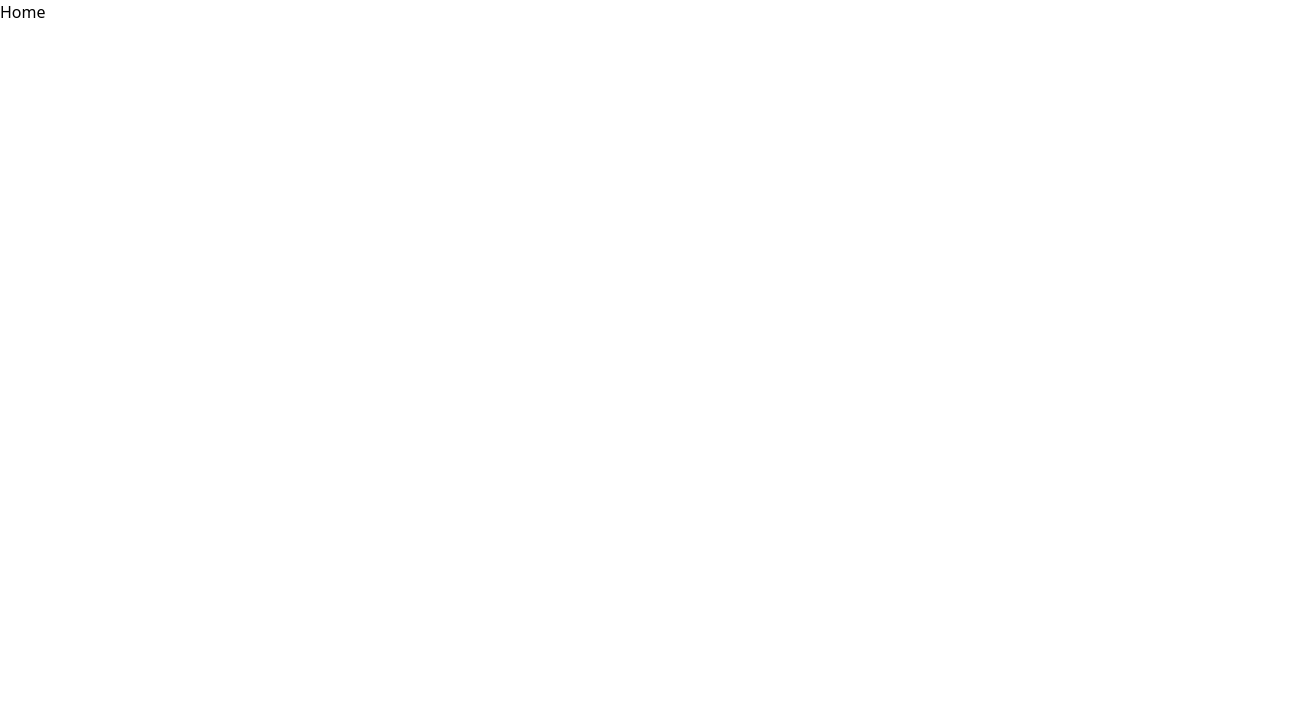
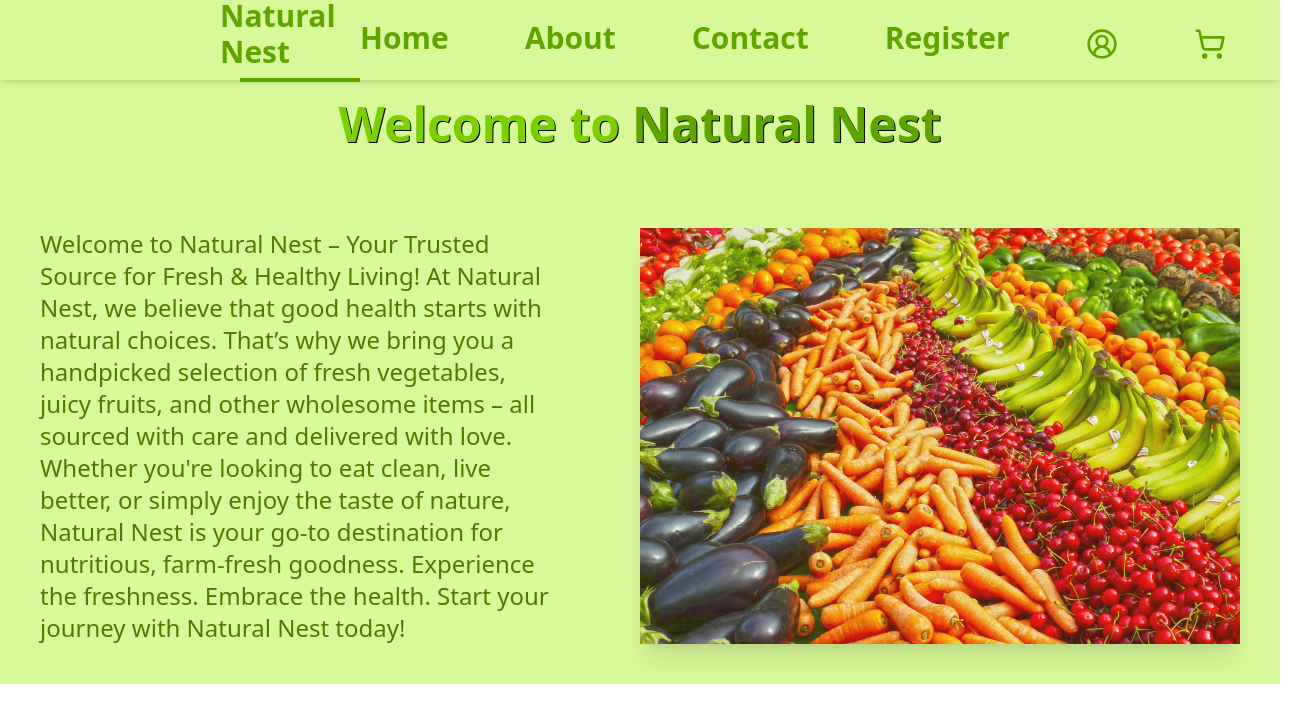
Before and after one commit to Vasanthkumar12/nature-nest, a React (Vite) app in the folder natural-nest/: page /home in a window 1280 px wide. Shown: the top 722 px of the page, 1306 px wide, since content can reach past the window. Built offline with nearby package versions, Linux system fonts and the light colour scheme.

Commit message:
changed the Theme of our site

```diff
--- a/natural-nest/src/components/NavBar.jsx
+++ b/natural-nest/src/components/NavBar.jsx
@@ -5,14 +5,14 @@ import { CircleUserRound, ShoppingCart } from 'lucide-react';
 
 export const NavBar = () => {
   return (
-    <div className="bg-lime-600 h-20 p-3 pl-5 pr-5 text-white font-sans text-2xl flex justify-between items-center sticky top-0 z-50 shadow-md">
+    <div className="bg-lime-200 h-20 p-3 pl-5 pr-5 text-lime-600 font-sans text-2xl flex justify-between items-center sticky top-0 z-50 shadow-md">
       <div>
-        <h1 className="text-white font-cursive">Natural Nest</h1>
-        <div className="w-30 h-0.5 bg-white ml-2 mt-2"></div>
+        <h1 className="text-lime-600 font-cursive font-bold text-3xl ml-50">Natural Nest</h1>
+        <div className="w-30 h-1 bg-lime-600 ml-5 mt-2 ml-55"></div>
       </div>
 
       {/* Desktop and larger screens */}
-      <div className="hidden md:flex space-x-6 text-white">
+      <div className="hidden md:flex space-x-19  font-bold text-3xl text-lime-600" >
         <NavLink to="/">
           Home
         </NavLink>
@@ -26,10 +26,10 @@ export const NavBar = () => {
           Register
         </NavLink>
         <NavLink  to='/profile'>
-            <CircleUserRound className="h-8 w-8" />
+            <CircleUserRound className="h-8 w-8 mt-2" />
         </NavLink>
         <NavLink  to='/profile'>
-            <ShoppingCart className="h-8 w-8" />
+            <ShoppingCart className="h-8 w-8 mr-20 mt-2" />
         </NavLink>
       </div>
 
--- a/natural-nest/src/components/products/DisplayProducts.jsx
+++ b/natural-nest/src/components/products/DisplayProducts.jsx
@@ -24,22 +24,26 @@ export const DisplayProducts = () => {
 
   const result = (filteredResult.length > 0) ? filteredResult : products
 
+  const addCart = () => {
+
+  }
+
   return (
     <>
-      <h1 className="text-3xl text-center mt-5 mb-10">Fresh Vegetables</h1>
+      <h1 className="text-3xl text-lime-600 font-bold text-center mt-5 mb-10">Fresh Vegetables</h1>
 
       <div className="flex justify-center mb-10">
         <div className="bg-white flex items-center rounded-full overflow-hidden shadow-md">
           <FaSearch
             onClick={ (e) => searchRef.current.focus() }
-            className="mx-3 text-green-600 cursor-pointer"
+            className="mx-3 text-lime-600 cursor-pointer"
           />
           <input
             type="search"
             ref={searchRef}
             onChange={(e) => setFilterByName(e.target.value)}
             placeholder="Search Products..."
-            className="p-2 pr-4 w-64 text-green-700 outline-none"
+            className="p-2 pr-4 w-64 text-lime-600 outline-none"
           />
         </div>
 
@@ -59,13 +63,13 @@ export const DisplayProducts = () => {
                 className="h-48 w-full object-cover shadow-lg ring-2 ring-green-500 shadow-yellow-800/50 transition-transform duration-500 ease-in-out hover:scale-110"
               />
             </div>
-            <h3 className="pt-5 pl-3 font-semibold text-lg text-green-700">{product.product_name}</h3>
-            <p className="pt-3 pl-3 text-green-700">{product.quantity}</p>
-            <p className="pt-4 pl-3 tracking-tight">
-              <span className="text-2xl font-bold text-green-700">&#8377;{product.price}</span>{" "}
-              <strike className="text-green-500">&#8377;{product.strikeoutPrice}</strike>
+            <h3 className="pt-5 pl-3 font-semibold text-2xl text-black">{product.product_name}</h3>
+            <p className="pt-1 pl-3 text-[20px] text-green-700">{product.quantity}</p>
+            <p className="pt-1 pl-3 tracking-tight">
+              <span className="text-2xl font-bold text-lime-600">&#8377;{product.price}</span>{" "}
+              <strike className="text-lime-600">&#8377;{product.strikeoutPrice}</strike>
             </p>
-            <button className="mt-5 p-2 text-white bg-green-500 border-2 border-green-500 font-bold hover:bg-green-600 rounded-md cursor-pointer">
+            <button onClick={addCart} className="mt-2 p-2 pt-1 text-lime-600 text-2xl bg-lime-200 border-2 border-lime-200 font-bold hover:bg-lime-500 hover:text-lime-200 rounded-md cursor-pointer">
               Add to Cart
             </button>
           </div>
--- a/natural-nest/src/components/products/Products.jsx
+++ b/natural-nest/src/components/products/Products.jsx
@@ -16,13 +16,13 @@ export const Products = () => {
     return (
       <>
         { errorsList.length > 0 ? (
-          <div className='flex justify-center items:center text-4xl pt-40 bg-lime-600 h-110 text-white'>
+          <div className='flex justify-center items:center text-4xl pt-40 bg-lime-400 h-110 text-white'>
             { errorsList }
           </div>) : (
           loading ? (
-            <div className='flex justify-center items:center text-4xl pt-40 bg-lime-600 h-110 text-white'>Fetching Products...</div>
+            <div className='flex justify-center items:center text-4xl pt-40 bg-lime-400 h-110 text-white'>Fetching Products...</div>
           ) : (
-            <div className="bg-lime-600 p-3 pl-5 pr-5 text-white font-sans">
+            <div className="bg-lime-200 p-3 pl-5 pr-5 text-white font-sans">
                 <DisplayProducts />
             </div>
             )
--- a/natural-nest/src/pages/Home.jsx
+++ b/natural-nest/src/pages/Home.jsx
@@ -1,7 +1,27 @@
 import React from 'react'
+import { NavBar } from '../components/NavBar';
 
 export const Home = () => {
   return (
-    <div>Home</div>
+    <div className=''>
+      <NavBar />
+      <div className='bg-lime-200 pt-5 text-center'>
+        <h1 className="text-3xl text-lime-500 sm:text-5xl md:text-6xl lg:text-5xl font-bold  drop-shadow-[1px_1px_0px_black] font-sans ">
+          Welcome to
+          <span className="pl-3 text-lime-600">
+          Natural Nest
+          </span>
+        </h1>
+      </div>
+
+      <div className='bg-lime-200 p-10 grid grid-cols-2'>
+        <div className='mt-10 mr-20'>
+          <p className='text-2xl text-lime-700'>Welcome to Natural Nest – Your Trusted Source for Fresh & Healthy Living! At Natural Nest, we believe that good health starts with natural choices. That’s why we bring you a handpicked selection of fresh vegetables, juicy fruits, and other wholesome items – all sourced with care and delivered with love. Whether you're looking to eat clean, live better, or simply enjoy the taste of nature, Natural Nest is your go-to destination for nutritious, farm-fresh goodness.
+          Experience the freshness. Embrace the health. Start your journey with Natural Nest today!</p>
+        </div>
+        <div className="mt-10 bg-[url('/assets/bg.jpg')] bg-center bg-cover bg-no-repeat opacity-90 flex flex-col justify-center items-center px-4 text-center shadow-xl">
+        </div>
+      </div>
+    </div>
   )
 }
--- a/natural-nest/src/pages/Landing.jsx
+++ b/natural-nest/src/pages/Landing.jsx
@@ -1,25 +1,11 @@
 import React from 'react';
-import { NavBar } from '../components/NavBar';
 import { Products } from '../components/products/Products';
+import { Home } from './Home';
 
 export const Landing = () => {
   return (
     <>
-      <NavBar />
-      <div className='bg-lime-600 pt-5 text-center'>
-        <h1 className="text-4xl sm:text-5xl md:text-6xl lg:text-7xl font-bold text-white drop-shadow-[2px_2px_0px_black] font-sans ">
-          A Warm Welcome to
-          <span className="pl-3 text-green-400">
-            Natural Nest
-          </span>
-        </h1>
-      </div>
-
-      <div className='bg-lime-600 p-10'>
-        <div className=" min-h-100 bg-[url('/assets/bg.jpg')] bg-center bg-cover bg-no-repeat opacity-90 flex flex-col justify-center items-center px-4 text-center shadow-xl">
-        </div>
-      </div>
-
+      <Home />
       <Products />
     </>
   );
```
